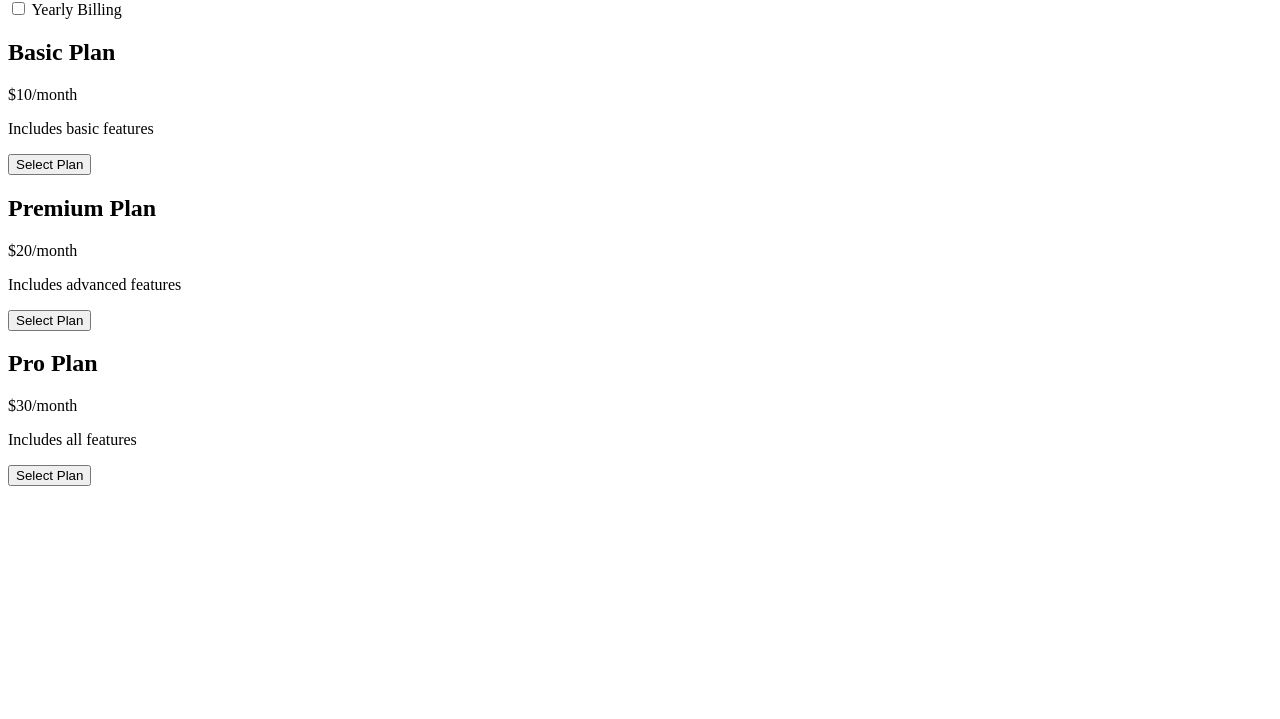
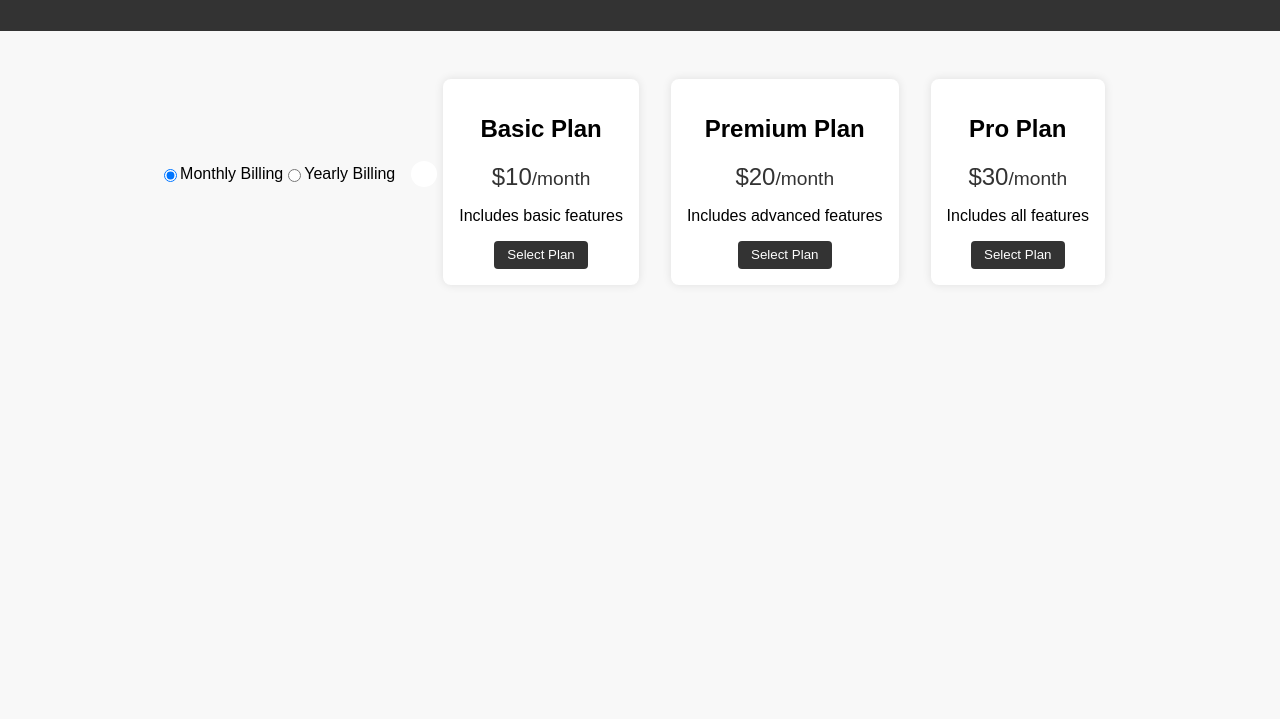
Before and after one commit to saikiranAnnam/pricing-repo-, a plain HTML site: page index.html in a window 1280 px wide. Shown: the part 81-800 px from the top of the page. Drawn offline with Linux system fonts and the light colour scheme.

```diff
--- a/index.html
+++ b/index.html
@@ -14,32 +14,32 @@
 
   <section class="pricing-container">
     <div class="pricing-toggle">
-      <label>
-        <input type="checkbox" id="toggleSwitch">
-        <span class="slider round"></span>
-        Yearly Billing
-      </label>
+      <input type="radio" name="billingCycle" id="monthly" onclick="toggleBillingCycle()" checked>
+      <label for="monthly">Monthly Billing</label>
+      <input type="radio" name="billingCycle" id="yearly" onclick="toggleBillingCycle()">
+      <label for="yearly">Yearly Billing</label>
+      <div class="slider round"></div>
     </div>
 
     <div class="price-card">
       <h2>Basic Plan</h2>
       <div class="price" id="basicPrice">$10<span>/month</span></div>
       <p>Includes basic features</p>
-      <button onclick="togglePricing()">Select Plan</button>
+      <button onclick="">Select Plan</button>
     </div>
 
     <div class="price-card">
       <h2>Premium Plan</h2>
       <div class="price" id="premiumPrice">$20<span>/month</span></div>
       <p>Includes advanced features</p>
-      <button onclick="togglePricing()">Select Plan</button>
+      <button onclick="toggleBillingCycle()">Select Plan</button>
     </div>
 
     <div class="price-card">
       <h2>Pro Plan</h2>
       <div class="price" id="proPrice">$30<span>/month</span></div>
       <p>Includes all features</p>
-      <button onclick="togglePricing()">Select Plan</button>
+      <button onclick="toggleBillingCycle()">Select Plan</button>
     </div>
   </section>
 
--- a/script.js
+++ b/script.js
@@ -0,0 +1,24 @@
+// script.js
+
+function toggleBillingCycle() {
+    const monthlyRadio = document.getElementById('monthly');
+    const yearlyRadio = document.getElementById('yearly');
+    const basicPrice = document.getElementById('basicPrice');
+    const premiumPrice = document.getElementById('premiumPrice');
+    const proPrice = document.getElementById('proPrice');
+
+    let currencySymbol = '$'; // Placeholder, replace with user customization logic
+    let unit = 'month'; // Placeholder, replace with user customization logic
+
+    if (yearlyRadio.checked) {
+      // Yearly Billing
+      basicPrice.innerHTML = `${currencySymbol}90<span>/year</span>`;
+      premiumPrice.innerHTML = `${currencySymbol}180<span>/year</span>`;
+      proPrice.innerHTML = `${currencySymbol}270<span>/year</span>`;
+    } else {
+      // Monthly Billing
+      basicPrice.innerHTML = `${currencySymbol}10<span>/${unit}</span>`;
+      premiumPrice.innerHTML = `${currencySymbol}20<span>/${unit}</span>`;
+      proPrice.innerHTML = `${currencySymbol}30<span>/${unit}</span>`;
+    }
+  }
--- a/styles.css
+++ b/styles.css
@@ -0,0 +1,109 @@
+/* styles.css */
+
+body {
+    font-family: 'Arial', sans-serif;
+    margin: 0;
+    padding: 0;
+    background-color: #f8f8f8;
+  }
+
+  header {
+    background-color: #333;
+    color: #fff;
+    text-align: center;
+    padding: 1em;
+  }
+
+  .pricing-container {
+    display: flex;
+    justify-content: center;
+    align-items: center;
+    flex-wrap: wrap;
+    padding: 2em;
+  }
+
+  .price-card {
+    background-color: #fff;
+    box-shadow: 0 0 10px rgba(0, 0, 0, 0.1);
+    border-radius: 8px;
+    padding: 1em;
+    margin: 1em;
+    text-align: center;
+    transition: transform 0.3s ease-in-out;
+  }
+
+  .price-card:hover {
+    background-color: black;
+    color: white;
+    transform: rotate(-3deg); /* Initial rotation for the shake effect */
+    animation: shake 0.5s ease-in-out infinite; /* Apply the shake animation */
+  }
+
+  @keyframes shake {
+    0%, 100% {
+      transform: translateX(0); /* Initial and final position */
+    }
+    25%, 75% {
+      transform: translateX(-5px); /* Move left during the shake */
+    }
+    50% {
+      transform: translateX(5px); /* Move right during the shake */
+    }
+  }
+
+  .price {
+    font-size: 1.5em;
+    color: #333;
+    margin-bottom: 0.5em;
+  }
+
+  .price:hover {
+    color: white;
+  }
+
+  .price span {
+    font-size: 0.8em;
+  }
+
+  button {
+    background-color: #333;
+    color: #fff;
+    padding: 0.5em 1em;
+    border: none;
+    border-radius: 4px;
+    cursor: pointer;
+  }
+
+  button:hover {
+    background-color: #555;
+  }
+
+  .pricing-toggle {
+    display: flex;
+    align-items: center;
+    margin-bottom: 1em;
+  }
+
+  .slider {
+    position: relative;
+    cursor: pointer;
+    margin-left: 1em;
+    margin-right: 1em;
+  }
+
+  .slider:before {
+    content: "";
+    height: 26px;
+    width: 26px;
+    background-color: white;
+    border-radius: 50%;
+    position: absolute;
+    top: 50%;
+    transform: translateY(-50%);
+  }
+
+  input:checked + .slider:before {
+    transform: translateX(26px) translateY(-50%);
+  }
+
+  /* Add your responsive design styles as needed */
```
Also changed, not shown: 1 other file.
